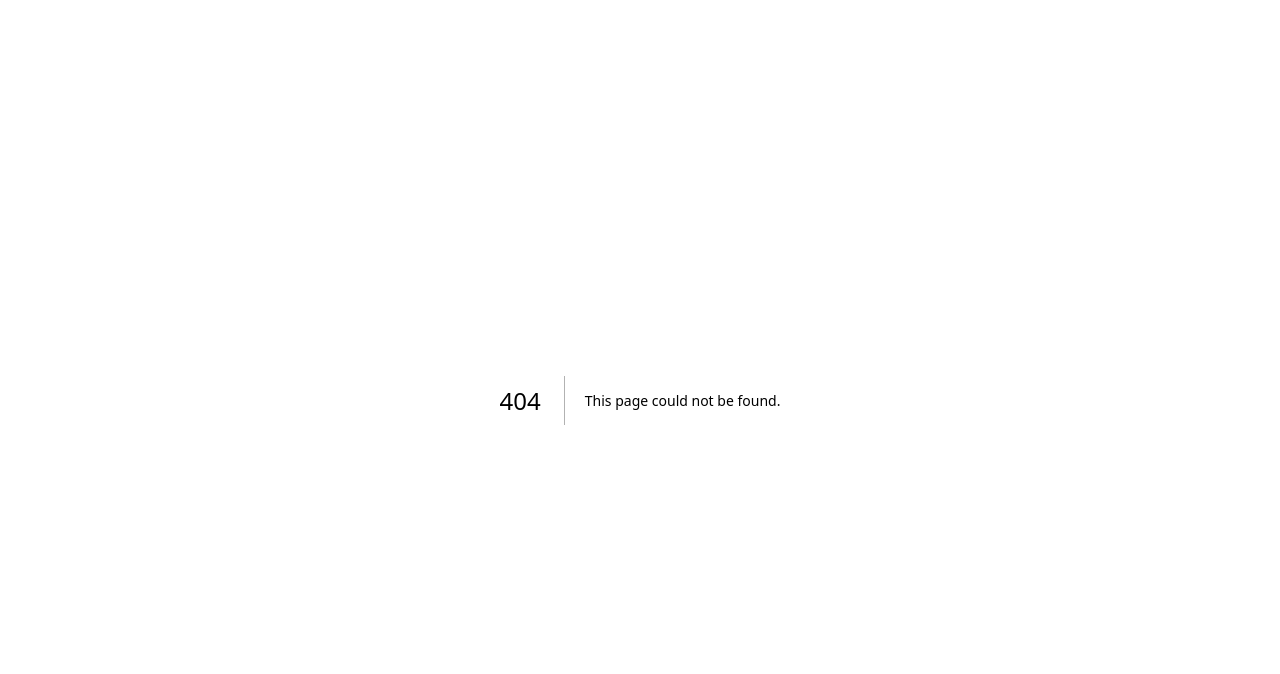
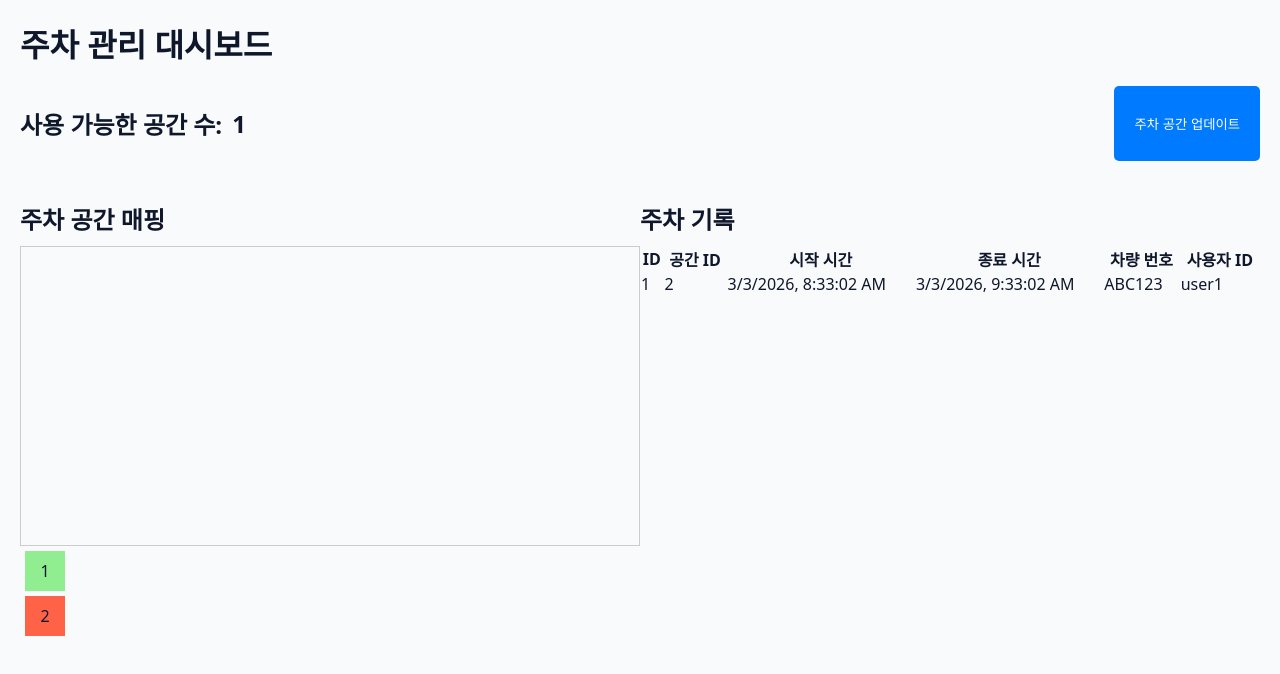
Before and after one commit to yohan-work/testsyncrepo, a Next.js app: page /dashboard in a window 1280 px wide. Before the commit this address had no page. Shown: the top 674 px of the page. Built offline with nearby package versions, Linux system fonts and the light colour scheme.

Commit message:
feat: Tailwind CSS, TypeScript, shadcn/ui를 사용하여 대화형 주차 관리 시스템의 단일 페이지 대시보드를 구축한다.

```diff
--- /dev/null
+++ b/app/dashboard/page.tsx
@@ -0,0 +1,168 @@
+'use client';
+import React, { useState } from 'react';
+
+// Define the structure of a parking space
+interface ParkingSpace {
+  id: number;
+  status: 'available' | 'occupied';
+}
+
+// Define the structure of a parking record
+interface ParkingRecord {
+  id: number;
+  spaceId: number;
+  startTime: Date;
+  endTime: Date;
+  vehicleNumber: string;
+  userId: string;
+}
+
+// Sample data for demonstration
+const initialSpaces: ParkingSpace[] = [
+  { id: 1, status: 'available' },
+  { id: 2, status: 'occupied' },
+  // Add more spaces as needed
+];
+
+const initialRecords: ParkingRecord[] = [
+  {
+    id: 1,
+    spaceId: 2,
+    startTime: new Date(),
+    endTime: new Date(new Date().setHours(new Date().getHours() + 1)),
+    vehicleNumber: 'ABC123',
+    userId: 'user1',
+  },
+  // Add more records as needed
+];
+
+export default function DashboardPage() {
+  const [spaces, setSpaces] = useState<ParkingSpace[]>(initialSpaces);
+  const [records, setRecords] = useState<ParkingRecord[]>(initialRecords);
+
+  // Function to simulate parking space update
+  const updateSpaces = () => {
+    setSpaces((prevSpaces) =>
+      prevSpaces.map((space) => ({
+        ...space,
+        status: space.id === 2 ? 'available' : 'occupied',
+      }))
+    );
+  };
+
+  // Function to add a new parking record
+  const addParkingRecord = (spaceId: number, vehicleNumber: string) => {
+    const newRecord: ParkingRecord = {
+      id: records.length + 1,
+      spaceId,
+      startTime: new Date(),
+      endTime: null,
+      vehicleNumber,
+      userId: 'user1',
+    };
+    setRecords([...records, newRecord]);
+    setSpaces((prevSpaces) =>
+      prevSpaces.map((space) =>
+        space.id === spaceId ? { ...space, status: 'occupied' } : space
+      )
+    );
+  };
+
+  // Function to end a parking session
+  const endParkingSession = (recordId: number) => {
+    setRecords((prevRecords) =>
+      prevRecords.map((record) =>
+        record.id === recordId ? { ...record, endTime: new Date() } : record
+      )
+    );
+    setSpaces((prevSpaces) =>
+      prevSpaces.map((space) =>
+        space.id === records.find((r) => r.id === recordId)?.spaceId
+          ? { ...space, status: 'available' }
+          : space
+      )
+    );
+  };
+
+  return (
+    <div style={{ display: 'flex', flexDirection: 'column', padding: '20px' }}>
+      <h1 style={{ marginBottom: '20px' }}>주차 관리 대시보드</h1>
+      <div style={{ display: 'flex', justifyContent: 'space-between', marginBottom: '20px' }}>
+        <div style={{ display: 'flex', alignItems: 'center' }}>
+          <h2 style={{ marginRight: '10px' }}>사용 가능한 공간 수:</h2>
+          <div style={{ fontSize: '24px', fontWeight: 'bold' }}>
+            {spaces.filter((space) => space.status === 'available').length}
+          </div>
+        </div>
+        <button onClick={updateSpaces} style={{ padding: '10px 20px', backgroundColor: '#007bff', color: '#fff', border: 'none', borderRadius: '5px', cursor: 'pointer' }}>
+          주차 공간 업데이트
+        </button>
+      </div>
+      <div style={{ display: 'flex', marginBottom: '20px' }}>
+        <div style={{ width: '50%' }}>
+          <h2 style={{ marginBottom: '10px' }}>주차 공간 매핑</h2>
+          <div style={{ width: '100%', height: '300px', border: '1px solid #ccc' }}>
+            {/* Leaflet or Mapbox GL JS map implementation goes here */}
+          </div>
+          {spaces.map((space) => (
+            <div
+              key={space.id}
+              style={{
+                display: 'flex',
+                alignItems: 'center',
+                justifyContent: 'center',
+                width: '40px',
+                height: '40px',
+                margin: '5px',
+                backgroundColor: space.status === 'occupied' ? '#ff6347' : '#90ee90',
+                cursor: 'pointer',
+              }}
+              onClick={() => {
+                if (space.status === 'available') {
+                  const vehicleNumber = prompt('차량 번호 입력:');
+                  if (vehicleNumber && vehicleNumber.trim() !== '') {
+                    addParkingRecord(space.id, vehicleNumber.trim());
+                  }
+                } else {
+                  const record = records.find((r) => r.spaceId === space.id);
+                  if (record) {
+                    endParkingSession(record.id);
+                  }
+                }
+              }}
+            >
+              {space.id}
+            </div>
+          ))}
+        </div>
+        <div style={{ width: '50%' }}>
+          <h2 style={{ marginBottom: '10px' }}>주차 기록</h2>
+          <table style={{ width: '100%', borderCollapse: 'collapse' }}>
+            <thead>
+              <tr>
+                <th>ID</th>
+                <th>공간 ID</th>
+                <th>시작 시간</th>
+                <th>종료 시간</th>
+                <th>차량 번호</th>
+                <th>사용자 ID</th>
+              </tr>
+            </thead>
+            <tbody>
+              {records.slice(-5).map((record) => (
+                <tr key={record.id}>
+                  <td>{record.id}</td>
+                  <td>{record.spaceId}</td>
+                  <td>{record.startTime.toLocaleString()}</td>
+                  <td>{record.endTime ? record.endTime.toLocaleString() : '-'}</td>
+                  <td>{record.vehicleNumber}</td>
+                  <td>{record.userId}</td>
+                </tr>
+              ))}
+            </tbody>
+          </table>
+        </div>
+      </div>
+    </div>
+  );
+}
```
